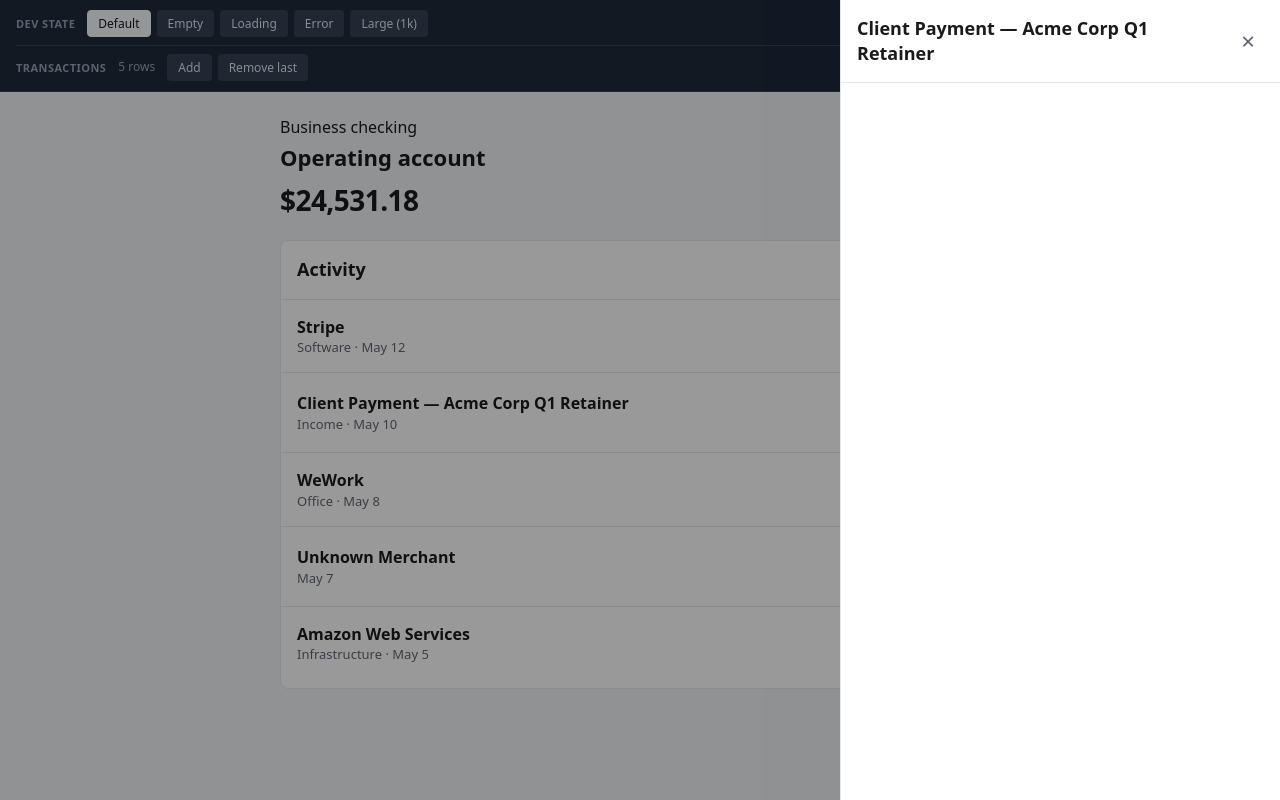
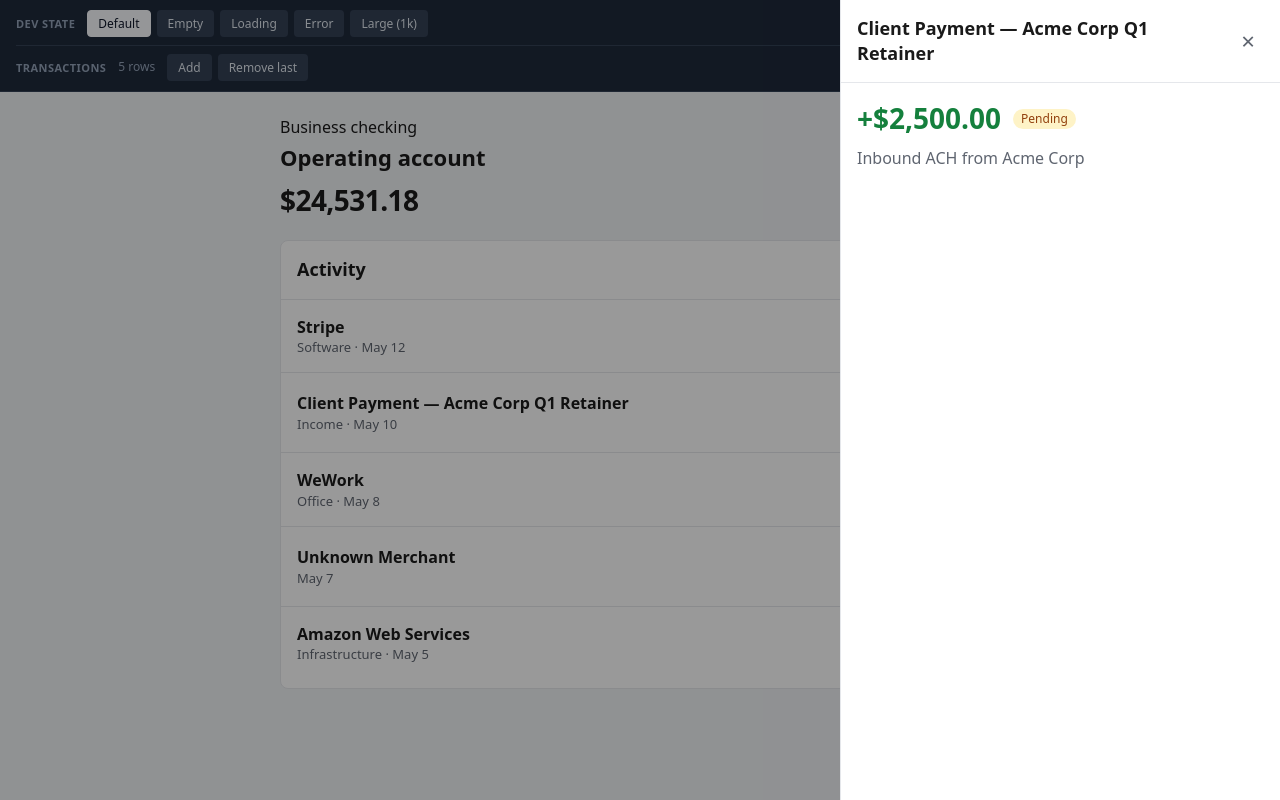
Before and after one commit to v3nk3y/design-eng-activity-feed, a React (Vite) app: page / in a window 1280 px wide. Both pictures are taken after a click on the button 640 px from the left and 412 px from the top of the page. Built offline with nearby package versions, Linux system fonts and the light colour scheme.

Commit message:
feat: show the transaction summary in the detail panel

```diff
--- a/src/components/TransactionDetail/TransactionDetail.css
+++ b/src/components/TransactionDetail/TransactionDetail.css
@@ -53,3 +53,40 @@
 .detail-panel__close:focus-visible {
   outline: 2px solid var(--focus);
 }
+
+.detail-panel__body {
+  flex: 1;
+  overflow-y: auto;
+  padding: 16px;
+}
+
+.detail-panel__hero {
+  display: flex;
+  align-items: center;
+  gap: 12px;
+}
+
+.detail-panel__amount {
+  margin: 0;
+  font-size: 28px;
+  font-weight: 600;
+  font-variant-numeric: tabular-nums;
+}
+
+.detail-panel__amount--debit {
+  color: var(--text);
+}
+
+.detail-panel__amount--credit {
+  color: var(--credit);
+}
+
+.detail-panel__amount--failed {
+  color: var(--muted);
+  text-decoration: line-through;
+}
+
+.detail-panel__description {
+  margin: 8px 0 0;
+  color: var(--muted);
+}
--- a/src/components/TransactionDetail/TransactionDetail.tsx
+++ b/src/components/TransactionDetail/TransactionDetail.tsx
@@ -1,6 +1,8 @@
 import * as Dialog from '@radix-ui/react-dialog'
 import './TransactionDetail.css'
 import type { Transaction } from '../../types/transaction'
+import { StatusBadge } from '../StatusBadge/StatusBadge'
+import { amountTone, formatAmount } from '../../utils/transactions'
 
 type TransactionDetailProps = {
   transaction: Transaction | undefined
@@ -19,12 +21,27 @@
 
         <Dialog.Content className='detail-panel'>
           {transaction && (
+            <>
               <header className='detail-panel__header'>
                 <Dialog.Title className='detail-panel__title'>{transaction.merchant}</Dialog.Title>
                 <Dialog.Close className='detail-panel__close' aria-label='Close'>
                   &times;
                 </Dialog.Close>
               </header>
+
+              <div className='detail-panel__body'>
+                <div className='detail-panel__hero'>
+                  <p className={`detail-panel__amount detail-panel__amount--${amountTone(transaction)}`}>
+                    {formatAmount(transaction.amount)}
+                  </p>
+                  {transaction.status !== 'posted' && <StatusBadge status={transaction.status} />}
+                </div>
+
+                <Dialog.Description className='detail-panel__description'>
+                  {transaction.description}
+                </Dialog.Description>
+              </div>
+            </>
           )}
         </Dialog.Content>
       </Dialog.Portal>
```
Lines whose indentation alone changed are shown as unchanged.
